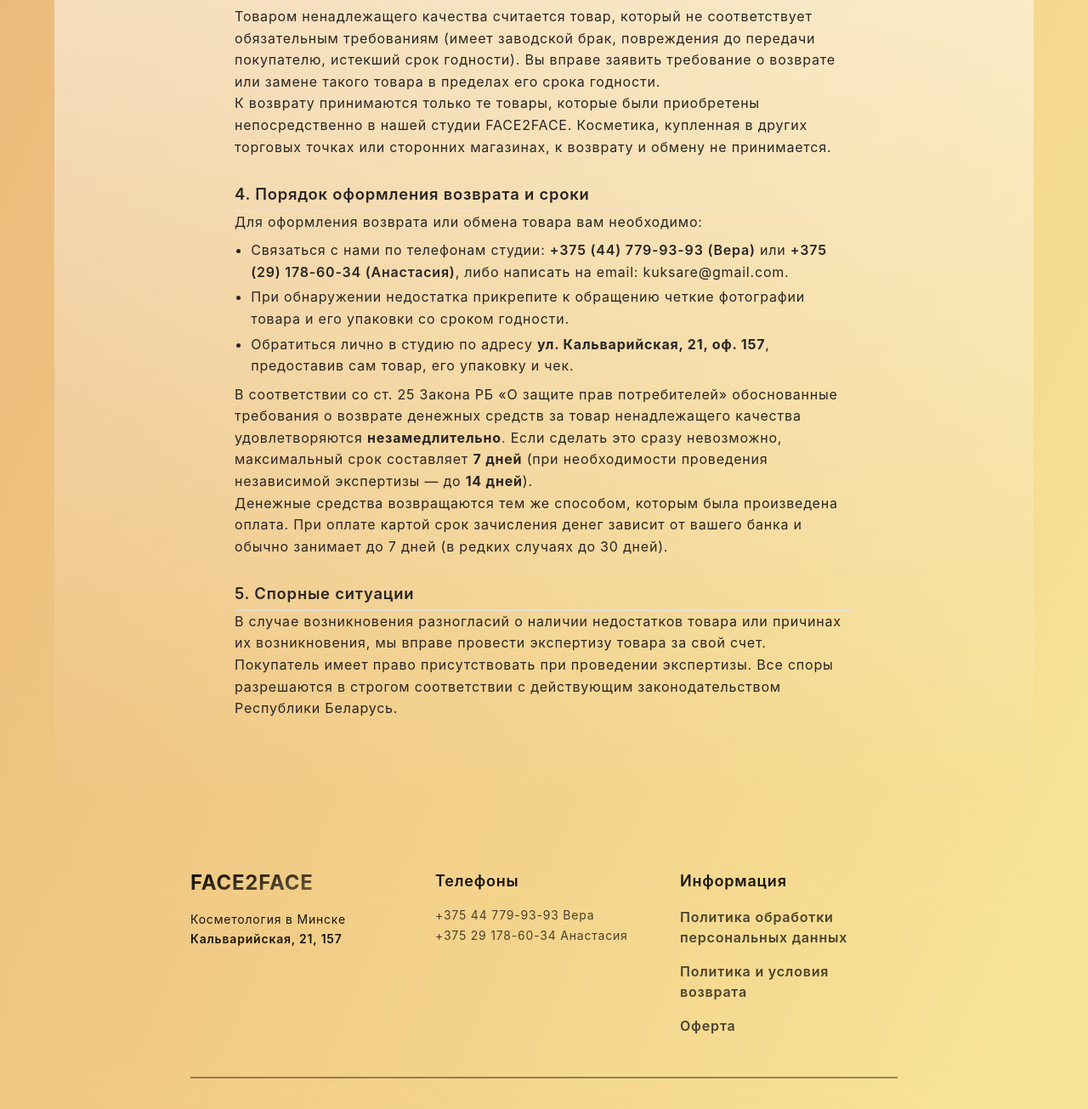
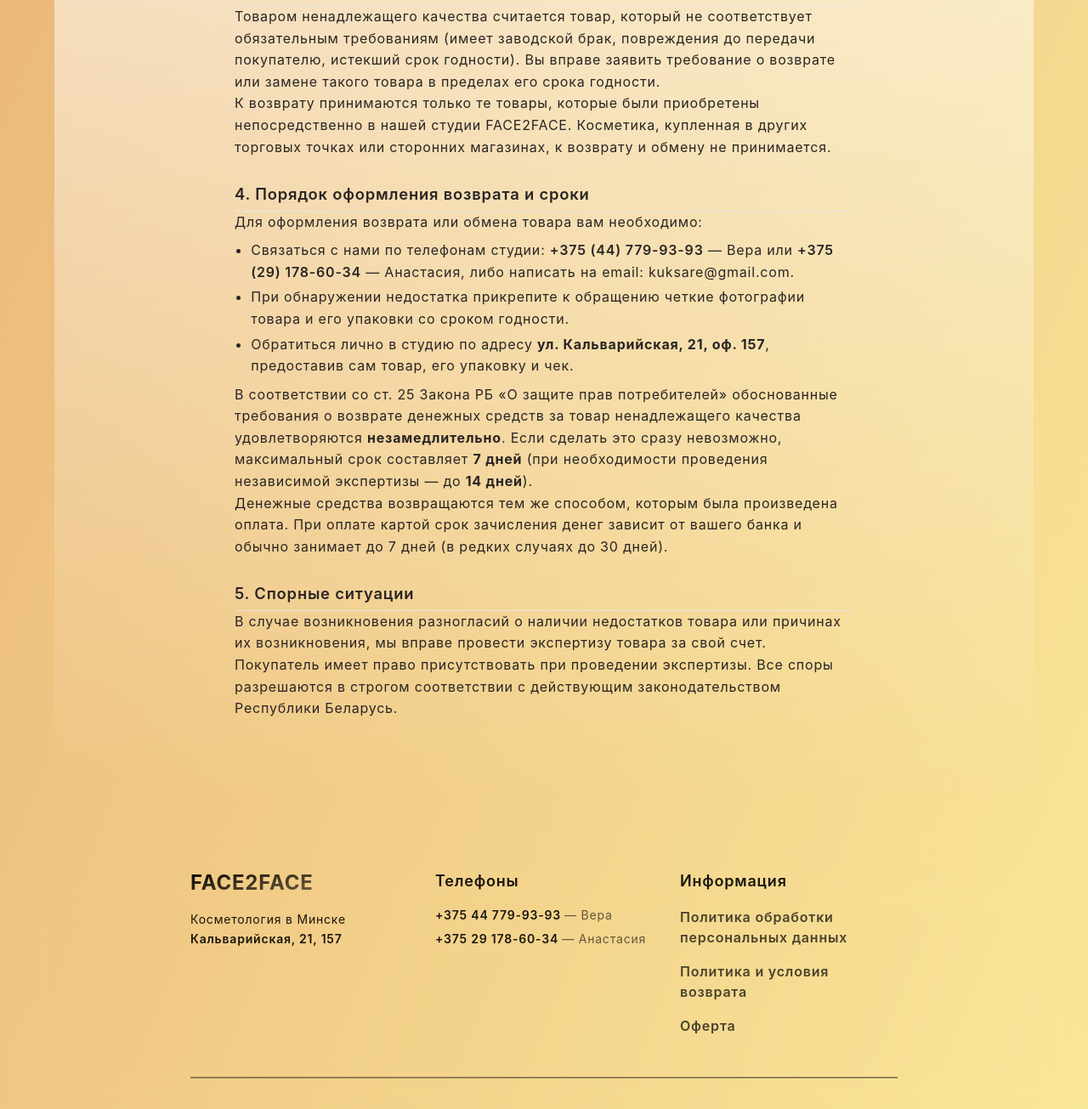
Before and after one commit to kiqiou/face2face-vue, a Vue app: page /return-policy in a window 1280 px wide. Shown: the part 1073-2378 px from the top of the page at 85% size. Built offline with nearby package versions, Linux system fonts and the light colour scheme; no server answers.

Commit message:
fix: number and name are separeted in footer

```diff
--- a/src/client/components/Footer.vue
+++ b/src/client/components/Footer.vue
@@ -19,17 +19,26 @@
           </p>
         </div>
 
-        <div class="space-y-4 text-center sm:text-left">
-          <h4 class="text-lg font-semibold text-black/90">Телефоны</h4>
-          <div class="space-y-1 text-sm">
-            <a href="tel:+375447799394" class="block text-black/70"
-              >+375 44 779-93-93 Вера</a
+      <div class="space-y-4 text-center sm:text-left">
+        <h4 class="text-lg font-semibold text-black/90">Телефоны</h4>
+        <div class="space-y-2 text-sm text-black/70">
+          <!-- Телефон Веры -->
+          <div class="block sm:inline-block">
+            <a href="tel:+375447799393" class="font-semibold text-black/90 hover:underline transition-all"
+              >+375 44 779-93-93</a
             >
-            <a href="tel:+375447799394" class="block text-black/70"
-              >+375 29 178-60-34 Анастасия</a
+            <span class="ml-1 text-black/60">— Вера</span>
+          </div>
+
+          <!-- Телефон Анастасии -->
+          <div class="block sm:inline-block">
+            <a href="tel:+375291786034" class="font-semibold text-black/90 hover:underline transition-all"
+              >+375 29 178-60-34</a
             >
+            <span class="ml-1 text-black/60">— Анастасия</span>
           </div>
         </div>
+      </div>
 
       <div class="space-y-4 text-center sm:text-left">
         <!-- Заголовок блока -->
--- a/src/client/pages/ReturnPolicy.vue
+++ b/src/client/pages/ReturnPolicy.vue
@@ -51,9 +51,10 @@
     <ul>
       <li>
         Связаться с нами по телефонам студии:
-        <a href="tel:+375447799393" class="font-semibold text-stone-800">+375 (44) 779-93-93 (Вера)</a> или
-        <a href="tel:+375291786034" class="font-semibold text-stone-800">+375 (29) 178-60-34 (Анастасия)</a>, либо написать на email:
-        <a href="mailto:kuksare@gmail.com">kuksare@gmail.com</a>.
+        <a href="tel:+375447799393" class="font-semibold text-stone-800 hover:underline">+375 (44) 779-93-93</a> — Вера или
+        <a href="tel:+375291786034" class="font-semibold text-stone-800 hover:underline">+375 (29) 178-60-34</a> — Анастасия,
+        либо написать на email:
+        <a href="mailto:kuksare@gmail.com" class="hover:underline">kuksare@gmail.com</a>.
       </li>
       <li>При обнаружении недостатка прикрепите к обращению четкие фотографии товара и его упаковки со сроком годности.</li>
       <li>Обратиться лично в студию по адресу <strong>ул. Кальварийская, 21, оф. 157</strong>, предоставив сам товар, его упаковку и чек.</li>
```
